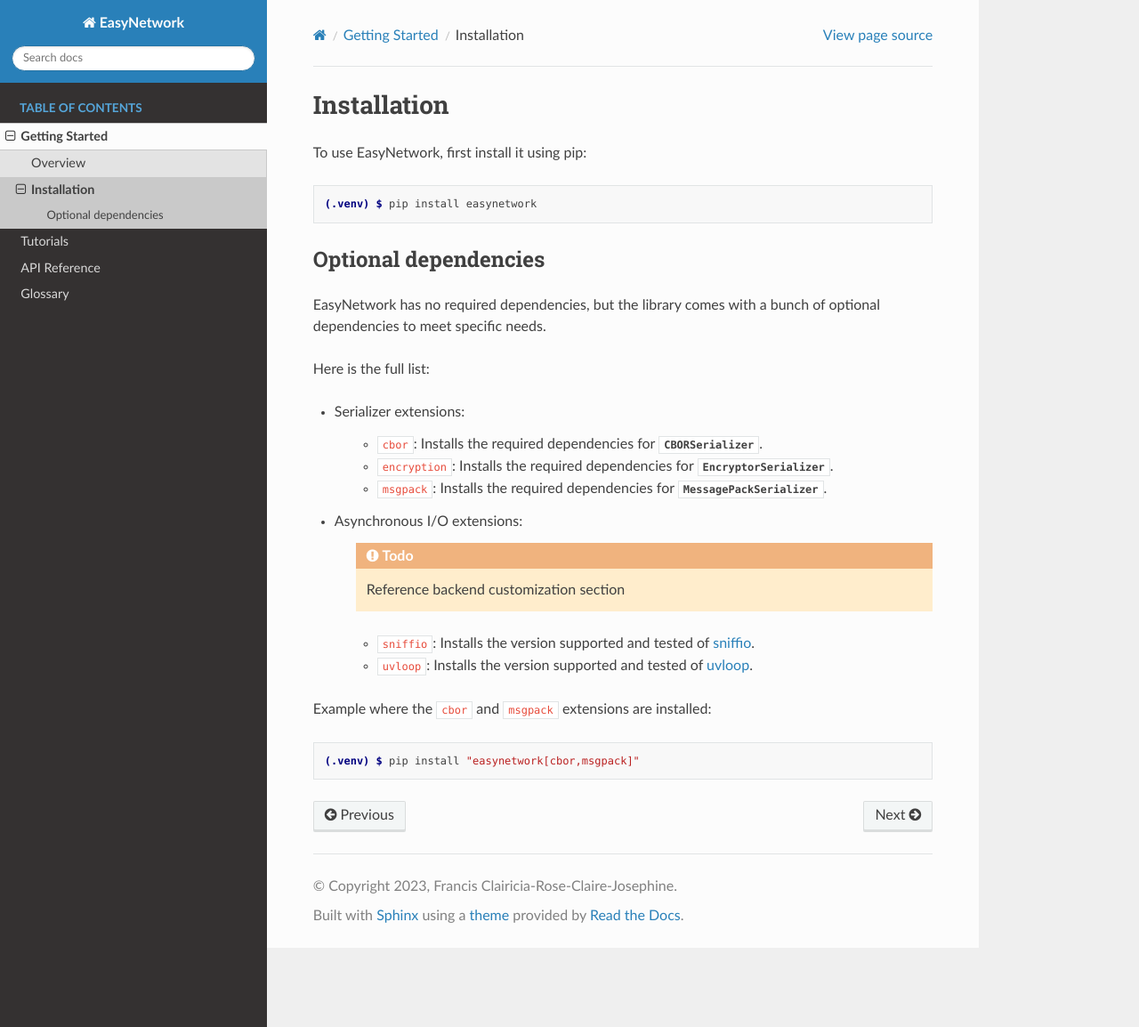
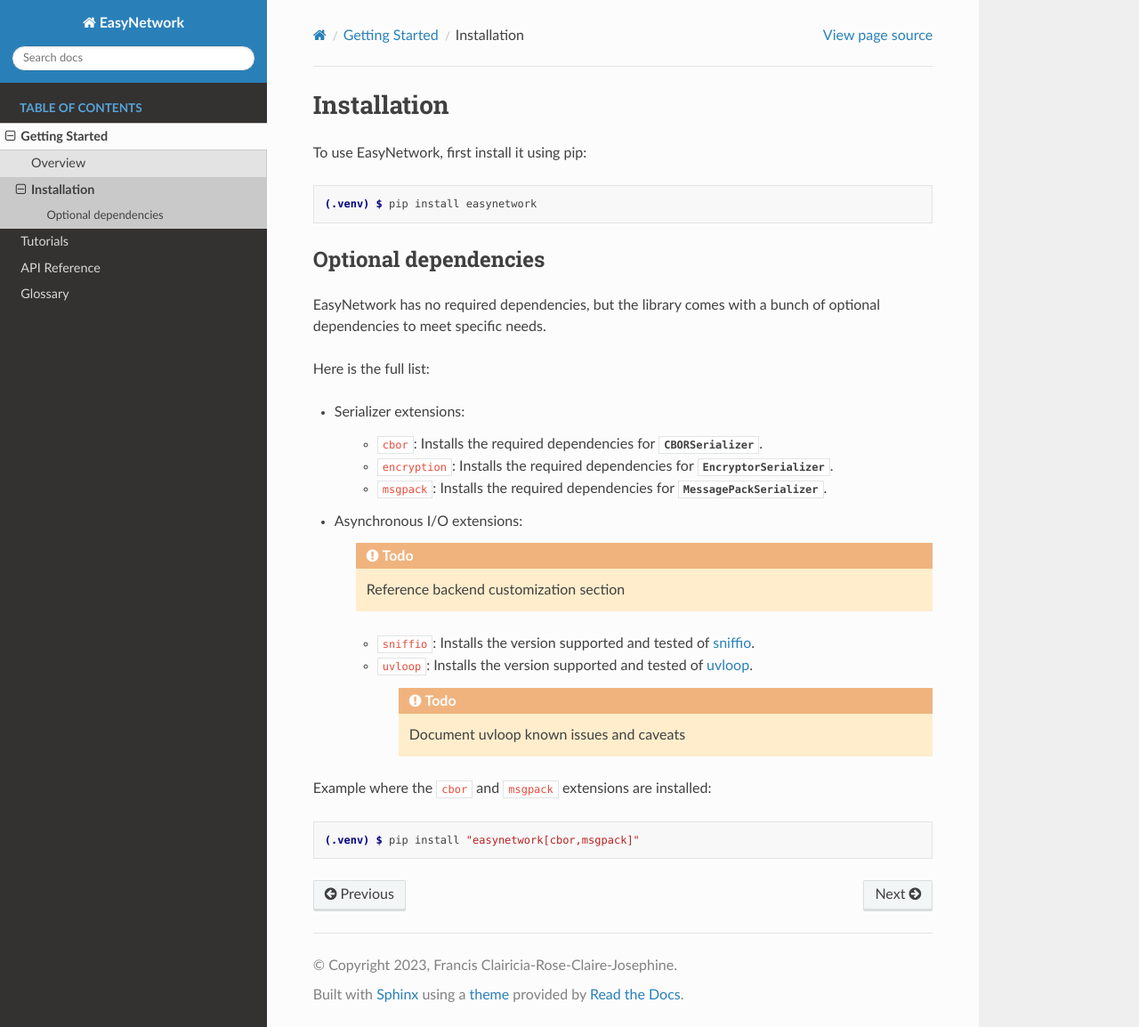
Before and after one commit to francis-clairicia/EasyNetwork, a Sphinx documentation site: the page built from docs/source/quickstart/install.rst, in a window 1280 px wide and 1154 px high. Shown: the whole window at 89% size. Built offline with Sphinx 7.4.7 and the Read the Docs theme 2.0.0, drawn with Linux system fonts in a browser that asks for light colours.

Commit message:
[DOCS] Todo about uvloop

```diff
--- a/docs/source/quickstart/install.rst
+++ b/docs/source/quickstart/install.rst
@@ -33,6 +33,10 @@
 
    * ``uvloop``: Installs the version supported and tested of `uvloop <https://github.com/MagicStack/uvloop>`_.
 
+      .. todo::
+
+         Document uvloop known issues and caveats
+
 
 Example where the ``cbor`` and ``msgpack`` extensions are installed:
 
```
